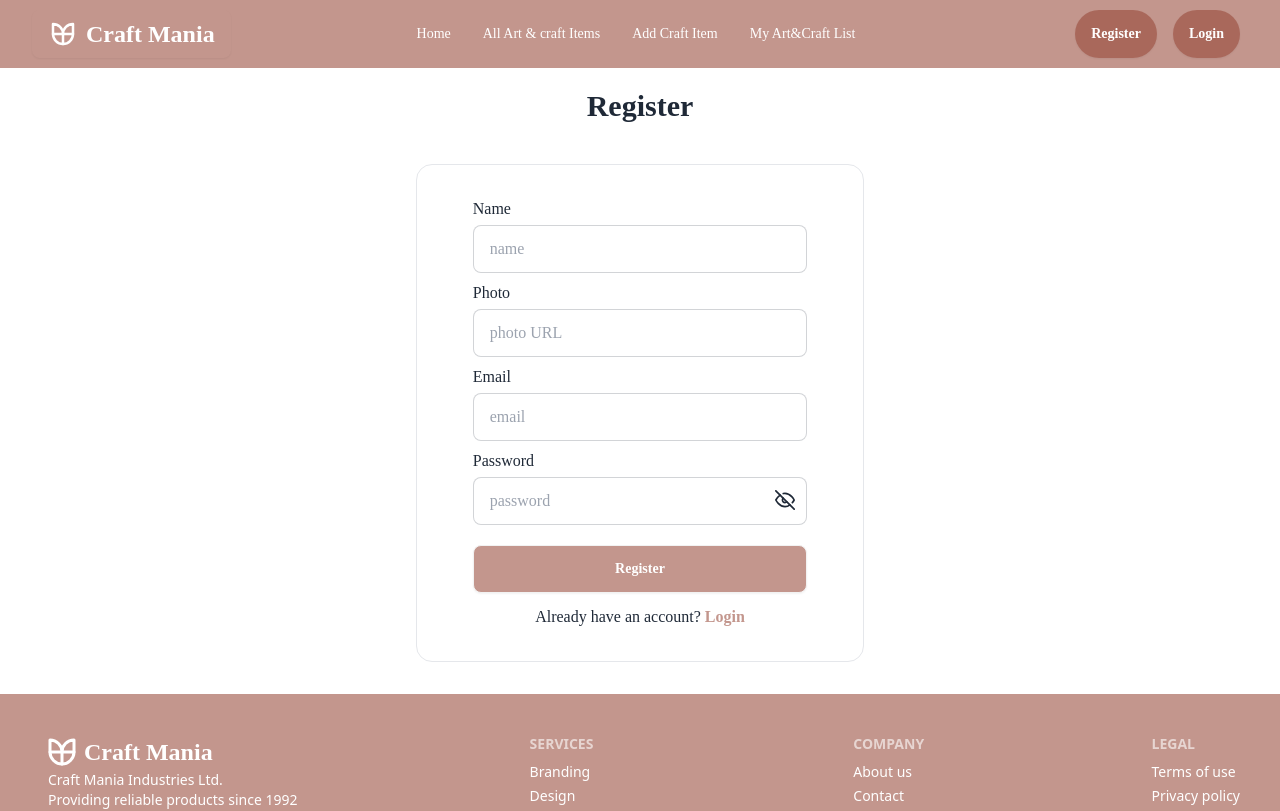
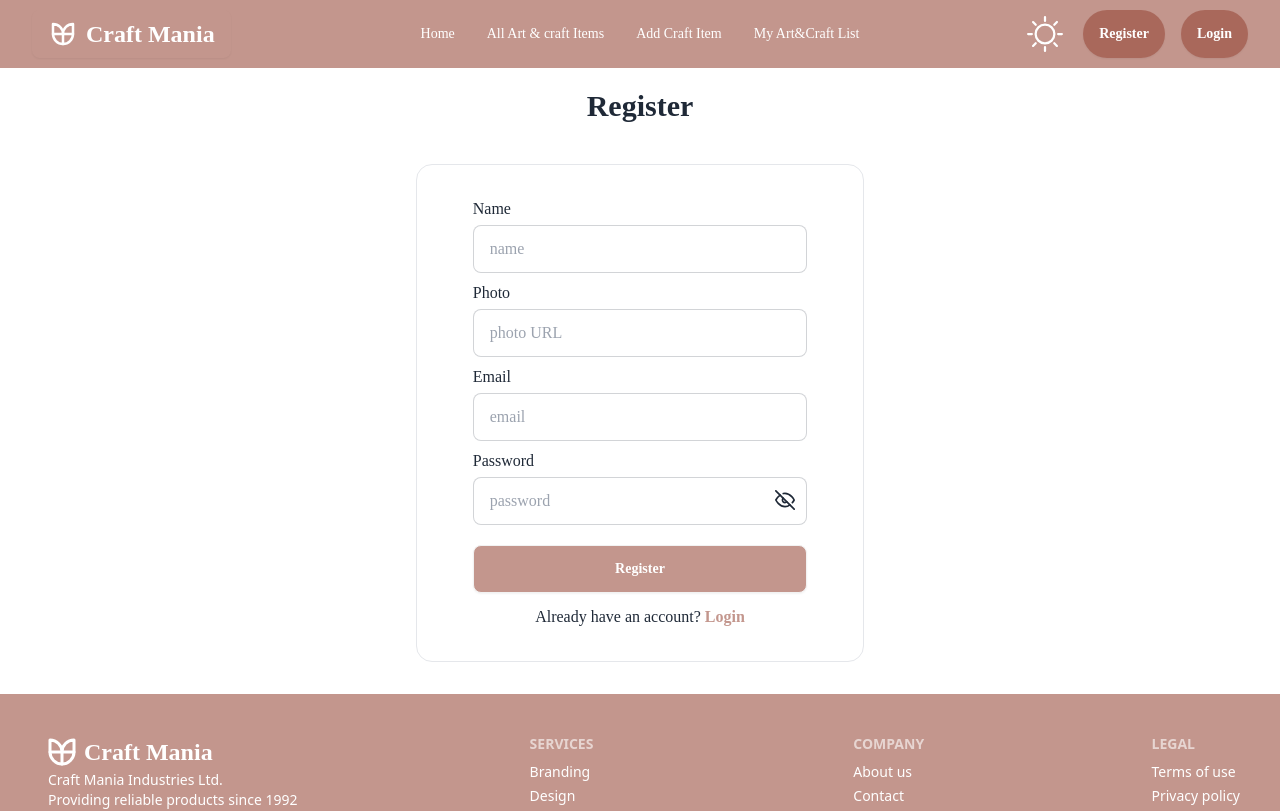
Before and after one commit to Mejerab/art-crafts-client, a React (Vite) app: page /register in a window 1280 px wide. Shown: the top 811 px of the page. Built offline with nearby package versions, Linux system fonts and the light colour scheme; no server answers; a web font is replaced by a local one.

Commit message:
added theme controller

```diff
--- a/package.json
+++ b/package.json
@@ -18,6 +18,7 @@
     "match-sorter": "^6.3.4",
     "react": "^18.3.1",
     "react-awesome-reveal": "^4.2.12",
+    "react-css-theme-switcher": "^0.3.0",
     "react-dom": "^18.3.1",
     "react-icons": "^5.2.1",
     "react-loader-spinner": "^6.1.6",
--- a/src/index.css
+++ b/src/index.css
@@ -6,3 +6,23 @@
 .font {
     font-family: "Playwrite HR Lijeva", cursive;
 }
+
+:root {
+    --body_background: black;
+    --body_color: white;
+}
+
+[data-theme="light"] {
+    --body_background: white;
+    --body_color: white;
+}
+
+[data-theme="dark"] {
+    --body_background: black;
+    --body_color: white;
+}
+
+body {
+    color: var(--body_color);
+    background: var(--body_background);
+}
--- a/src/pages/Home.jsx
+++ b/src/pages/Home.jsx
@@ -13,7 +13,6 @@ import CraftCategories from '../HomeAssistent/CraftCategories';
 import { IoIosAdd } from 'react-icons/io';
 import { Link, useLoaderData } from 'react-router-dom';
 import CraftCard from '../HomeAssistent/CraftCard';
-import { Fade } from 'react-awesome-reveal';
 const Home = () => {
     const craftData = useLoaderData();
     return (
--- a/src/shared/Navbar.jsx
+++ b/src/shared/Navbar.jsx
@@ -1,17 +1,27 @@
 import { TbBrandCraft } from "react-icons/tb";
 import './Navbar.css'
 import { Link } from "react-router-dom";
-import { useContext } from "react";
+import { useContext, useState } from "react";
 import { AuthContext } from "../Provider/AuthProvider";
+import { GoMoon, GoSun } from "react-icons/go";
 
 const Navbar = () => {
     const { user, logOut } = useContext(AuthContext);
+    const [dark, setDark] = useState(false);
     const links = <>
         <li className="font-medium"><Link to='/'>Home</Link></li>
         <li className="font-medium"><Link to='/allcrafts'>All Art & craft Items</Link></li>
         <li className="font-medium"><Link to='/addcrafts'>Add Craft Item</Link></li>
         <li className="font-medium"><Link to='/mycrafts'>My Art&Craft List</Link></li>
     </>;
+    const body = document.querySelector('body');
+    if (dark) {
+        body.setAttribute('data-theme', 'dark');
+    }
+    else{
+        body.setAttribute('data-theme', 'light');
+    }
+    console.log(body);
     const handleLogout = () => {
         logOut()
             .then(() => {
@@ -50,7 +60,12 @@ const Navbar = () => {
                     {links}
                 </ul>
             </div>
-            <div className="navbar-end mr-2">
+            <div className="navbar-end">
+                <button onClick={()=>setDark(!dark)} className="mr-5 transition-[.5s]">
+                    {
+                        dark ? <GoMoon className="text-4xl rotate-90 text-white" /> : <GoSun className="text-4xl font-bold text-white" />
+                    }
+                </button>
                 {
                     user ? <div className="dropdown dropdown-end z-20">
                         <div tabIndex={0} role="button" className="btn btn-ghost btn-circle avatar">
```
Also changed, not shown: 1 other file (tests, documents, lock files or other folders).
